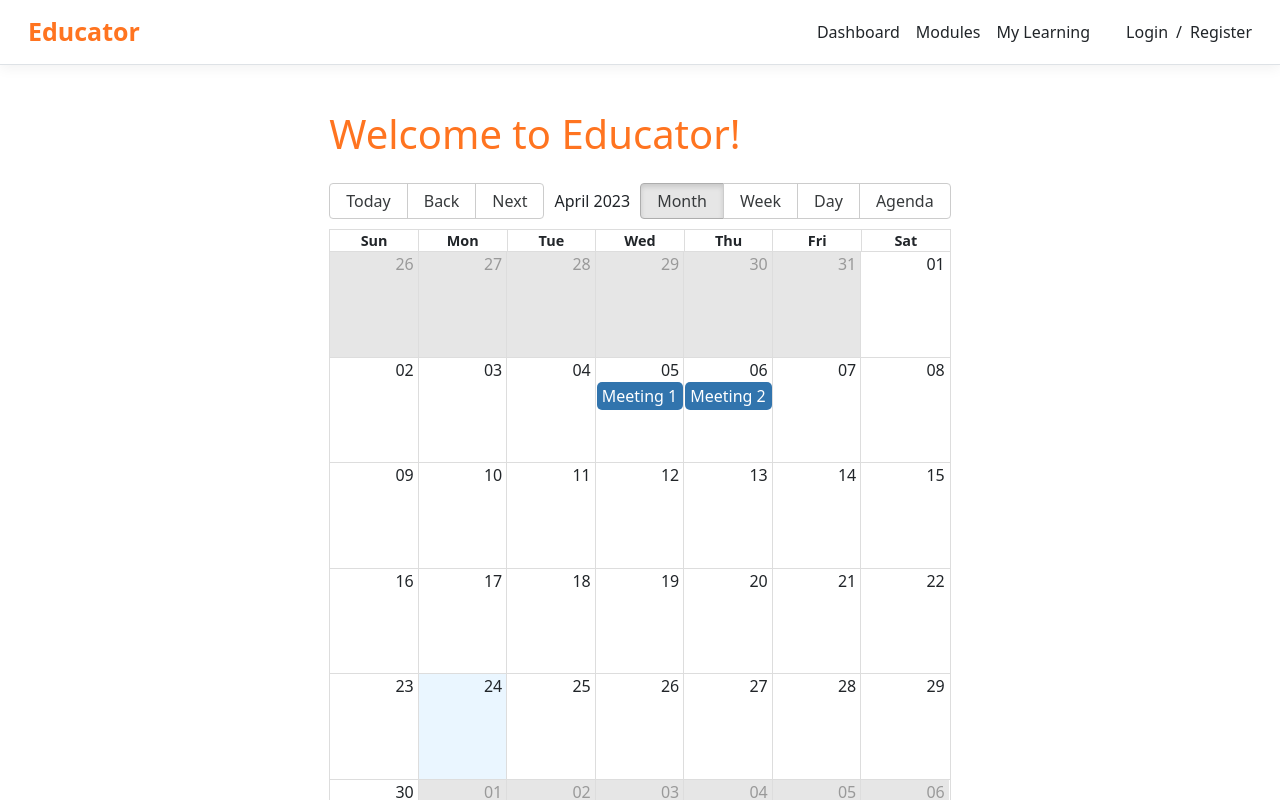
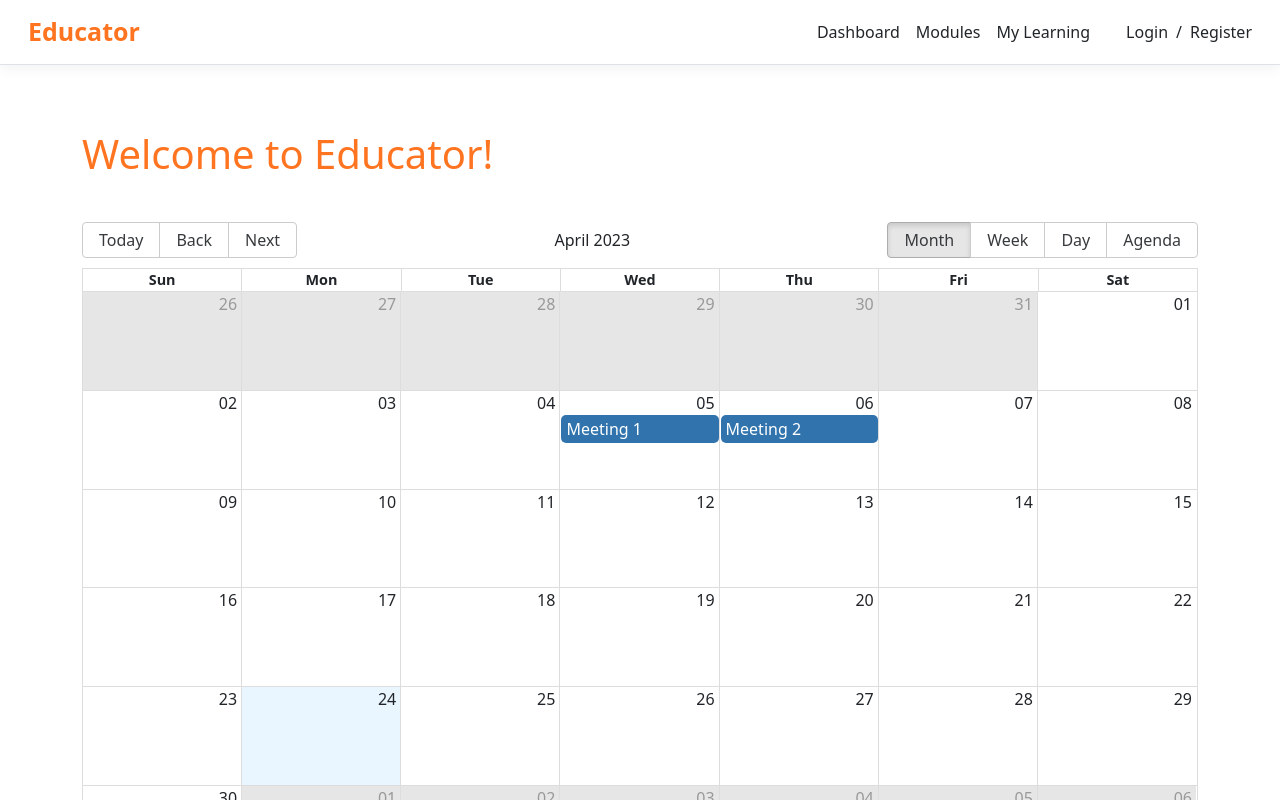
Before and after one commit to margaretbluee/Educator-v1, a React (Create React App) app in the folder ADOPSE/ClientApp/: page / in a window 1280 px wide. Shown: the top 800 px of the page. Built offline with nearby package versions, Linux system fonts and the light colour scheme.

Commit message:
fixed containers

```diff
--- a/ADOPSE/ClientApp/src/components/modules/modules.js
+++ b/ADOPSE/ClientApp/src/components/modules/modules.js
@@ -51,7 +51,7 @@ function Modules(props) {
   const eventsToShow = events.slice(0, 0 + 10);
 
   return (
-    <div className="container">
+    <div className="modules">
       {eventsToShow.map((event, index) => (
         <Module
           key={index}
--- a/ADOPSE/ClientApp/src/components/modules/modules.scss
+++ b/ADOPSE/ClientApp/src/components/modules/modules.scss
@@ -1,4 +1,4 @@
-.container {
+.modules {
   display: flex;
   flex-wrap: wrap;
   justify-content: center;
```
